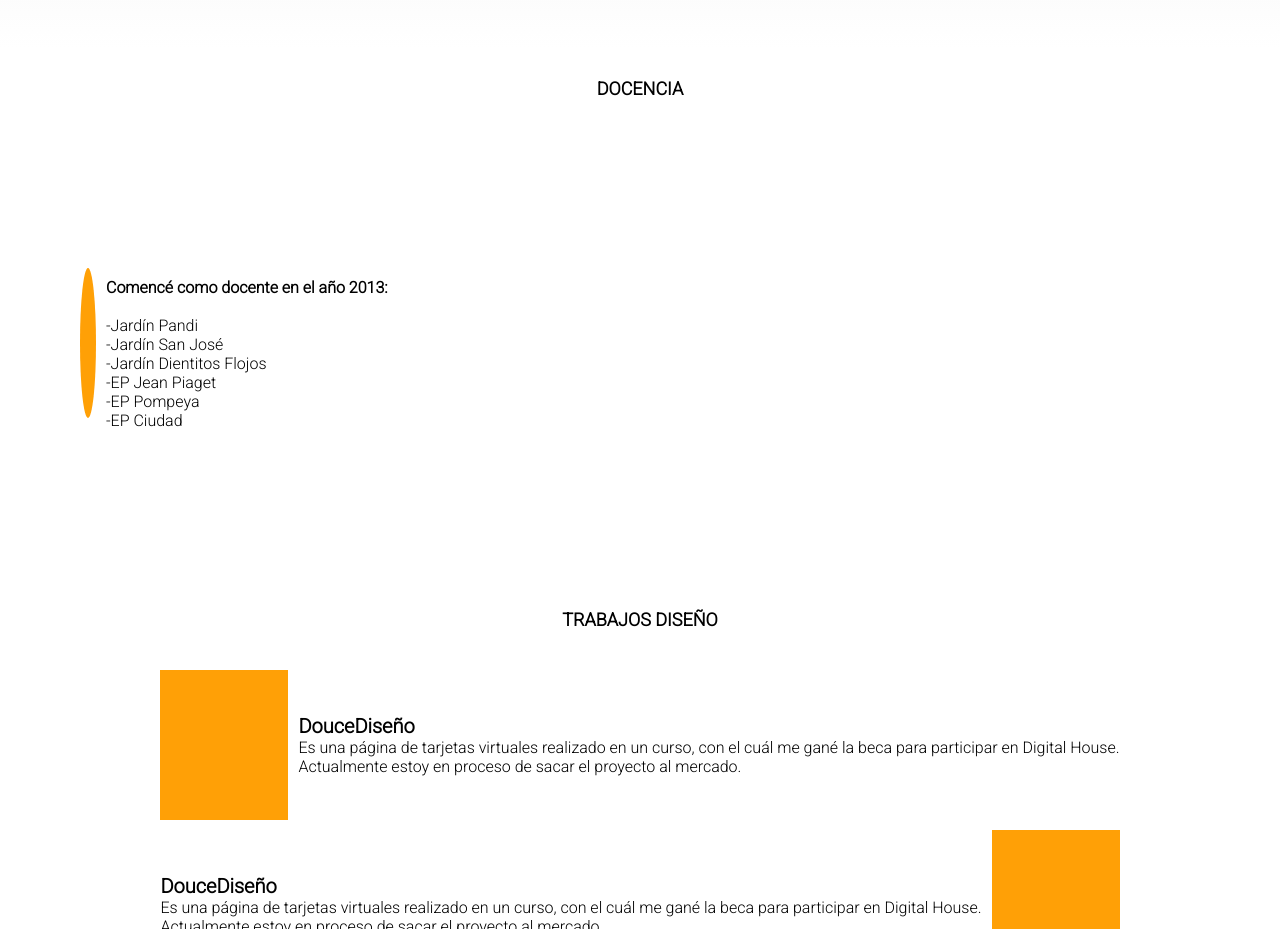
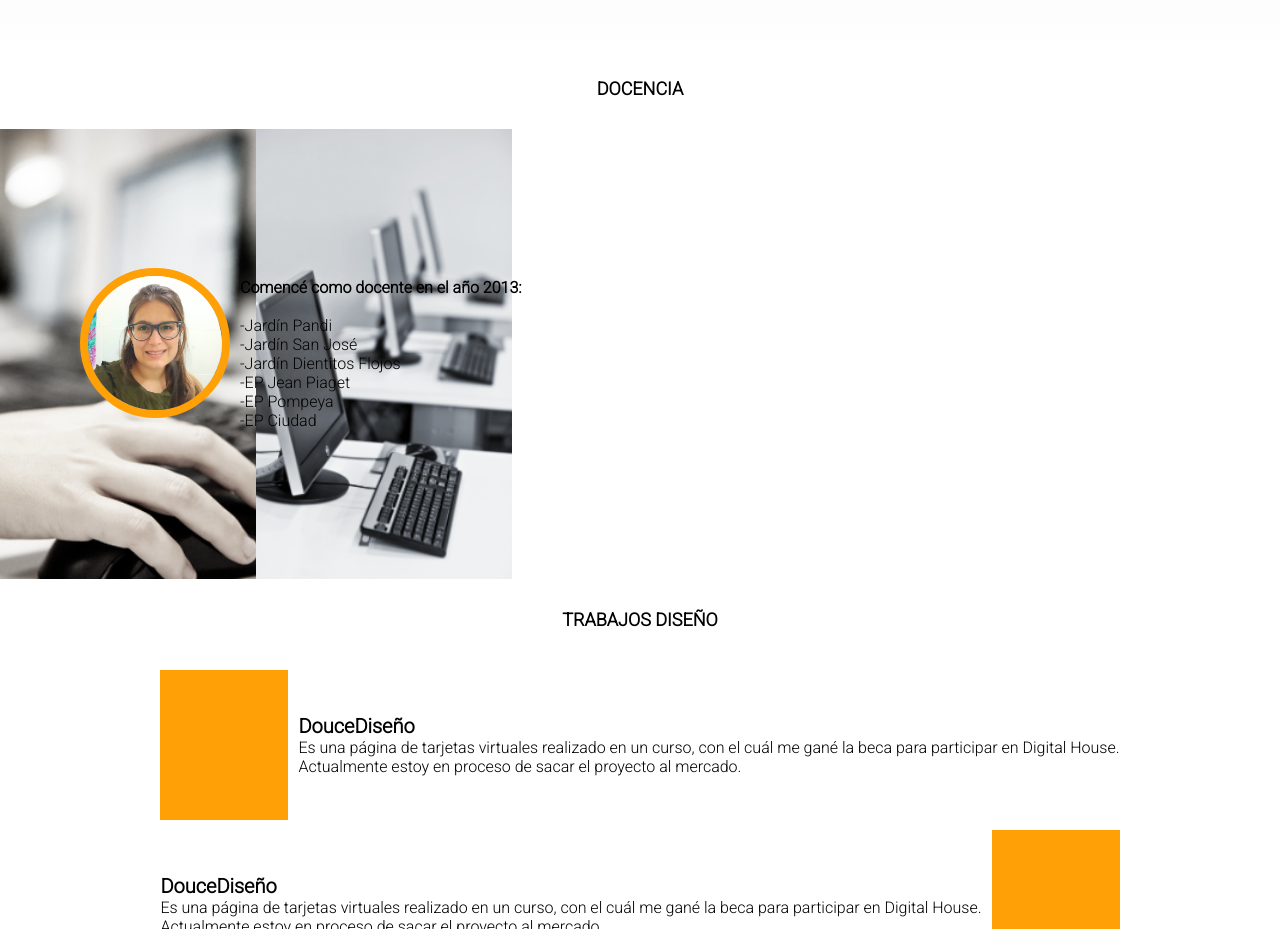
Before and after one commit to juliidiaz/portfoliocv, a plain HTML site: page index.html in a window 1280 px wide. Shown: the part 1900-2829 px from the top of the page. Drawn offline with Linux system fonts and the light colour scheme; the site is published under a folder, as on GitHub Pages, so addresses that start at the root find nothing.

Commit message:
Update index.html

```diff
--- a/index.html
+++ b/index.html
@@ -135,12 +135,12 @@
 
     <h4>DOCENCIA</h4>
     <div class="docencia">
-        <div class="img-docencia" style="background-image: url(/img/aula.png);">
+        <div class="img-docencia" style="background-image: url(./img/aula.png);">
         </div>
-        <div class="img-docencia" style="background-image: url(/img/aula2.png);">
+        <div class="img-docencia" style="background-image: url(./img/aula2.png);">
         </div>
         <div class="box-doc d-center">
-            <img src="/img/yo.png" alt="">
+            <img src="./img/yo.png" alt="">
             <div class="text-doc">
                 <b>Comencé como docente en el año 2013: </b><br><br>
             -Jardín Pandi <br>
```
